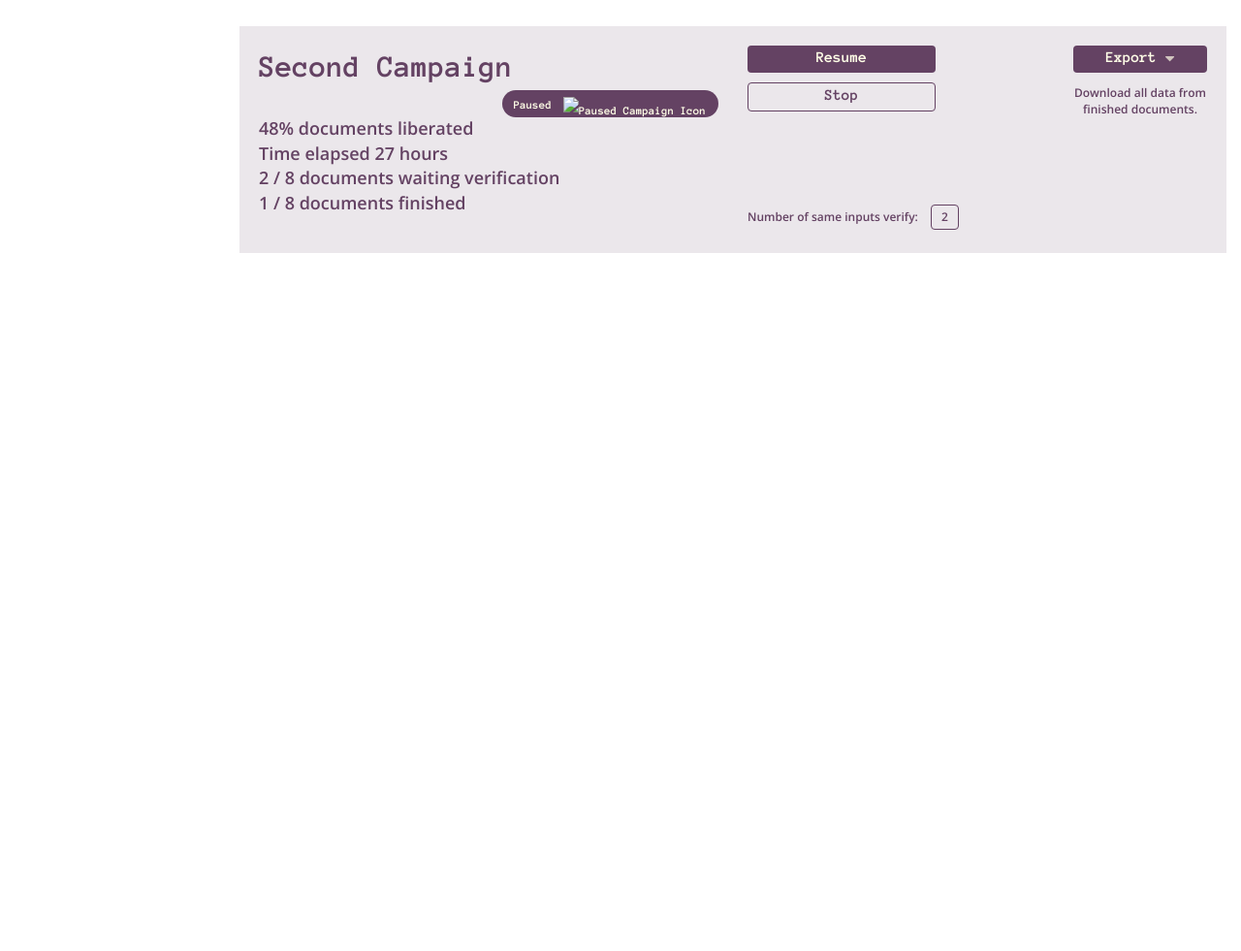
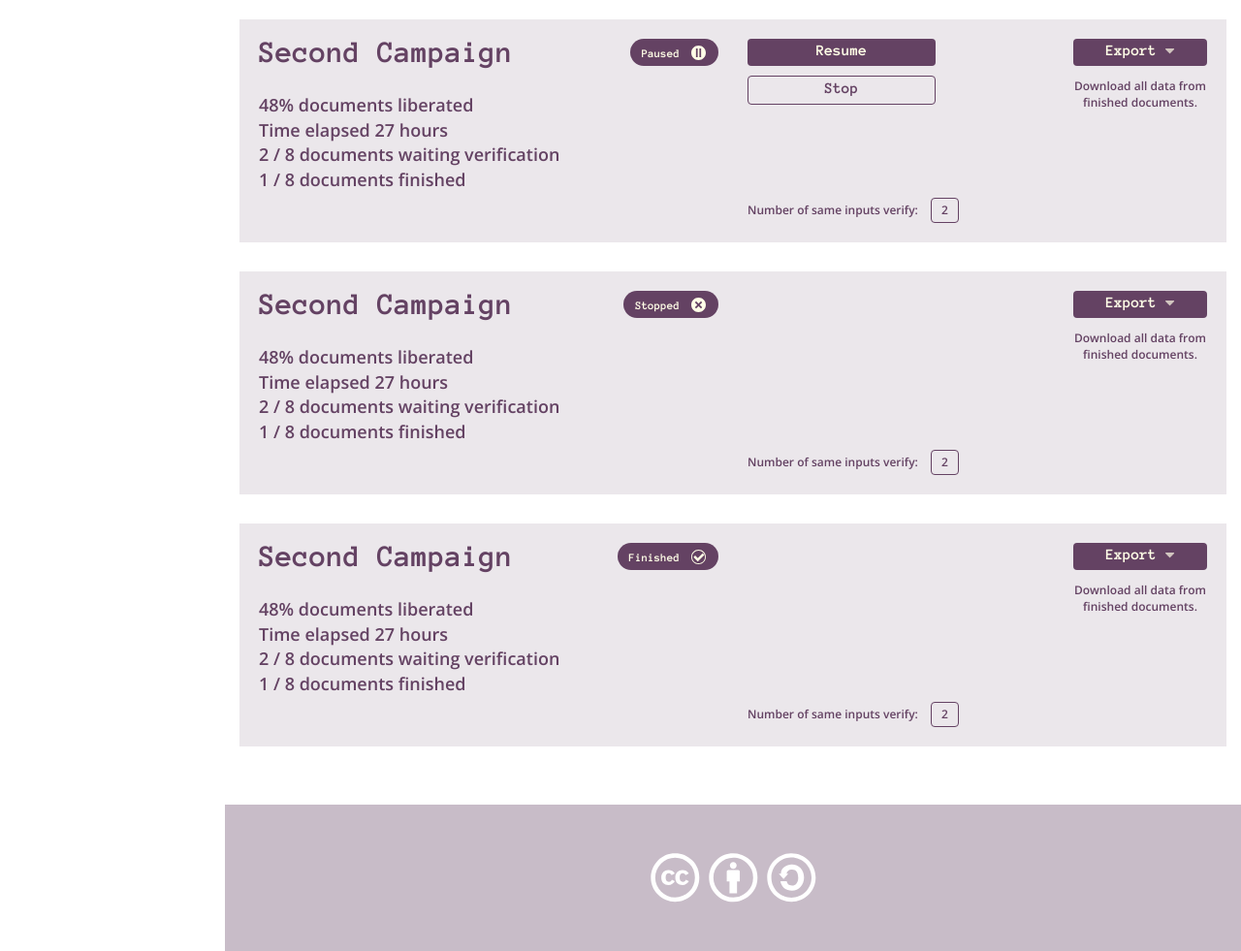
Before and after one commit to themoonsheep/moonsheep-admin, a website: page index.html in a window 1280 px wide. Shown: the part 836-1817 px from the top of the page at 97% size. Before the commit the page ends 1097 px from the top, so only its background shows below. Drawn offline with nearby package versions, Linux system fonts and the light colour scheme.

Commit message:
Campaigns list page

```diff
--- a/index.html
+++ b/index.html
@@ -136,7 +136,7 @@
             <div class="campaign-card">
               <div class="row">
                 <div class="col-md-6">
-                  <h2>Second Campaign <button class="btn btn-small btn-purple">Paused <img src="/assets/admin_pause.svg" alt="Paused Campaign Icon"></button></h2>
+                  <h2>Second Campaign <button class="btn btn-small btn-purple">Paused <img src="/assets/admin_paused.svg" alt="Paused Campaign Icon"></button></h2>
                   <ul>
                     <li>48% documents liberated</li>
                     <li>Time elapsed 27 hours</li>
@@ -165,7 +165,82 @@
         </div>
         <!-- EOF Single Campaign -->
 
+        <!-- Single Campaign Wrapper -->
+        <div class="row">
+          <div class="col-md-12">
+            <div class="campaign-card">
+              <div class="row">
+                <div class="col-md-6">
+                  <h2>Second Campaign <button class="btn btn-small btn-purple">Stopped <img src="/assets/admin_stopped.svg" alt="Stopped Campaign Icon"></button></h2>
+                  <ul>
+                    <li>48% documents liberated</li>
+                    <li>Time elapsed 27 hours</li>
+                    <li>2 / 8  documents waiting verification</li>
+                    <li>1 / 8  documents finished</li>
+                  </ul>
+                </div>
+                <div class="col-md-4 relbox">
+                  <div class="row">
+                    <div class="col-md-8">
+                      <!-- <button class="btn btn-block btn-purple" type="button">Resume</button>
+                      <button class="btn btn-block btn-transparent" type="button">Stop</button> -->
+                    </div>
+                  </div>
+                  <div class="bottom-box">
+                    <span>Number of same inputs verify: <span class="badge">2</span></span>
+                  </div>
+                </div>
+                <div class="col-md-2">
+                  <button class="btn btn-purple btn-block" type="button">Export <img src="/assets/admin_dropdown.svg" alt="chevron down, opens a dropdown menu"></button>
+                  <p class="small-text">Download all data from finished documents.</p>
+                </div>
+              </div>
+            </div>
+          </div>
+        </div>
+        <!-- EOF Single Campaign -->
+
+        <!-- Single Campaign Wrapper -->
+        <div class="row">
+          <div class="col-md-12">
+            <div class="campaign-card">
+              <div class="row">
+                <div class="col-md-6">
+                  <h2>Second Campaign <button class="btn btn-small btn-purple">Finished <img src="/assets/admin_finished.svg" alt="Finished Campaign Icon"></button></h2>
+                  <ul>
+                    <li>48% documents liberated</li>
+                    <li>Time elapsed 27 hours</li>
+                    <li>2 / 8  documents waiting verification</li>
+                    <li>1 / 8  documents finished</li>
+                  </ul>
+                </div>
+                <div class="col-md-4 relbox">
+                  <div class="row">
+                    <div class="col-md-8">
+                      <!-- <button class="btn btn-block btn-purple" type="button">Resume</button>
+                      <button class="btn btn-block btn-transparent" type="button">Stop</button> -->
+                    </div>
+                  </div>
+                  <div class="bottom-box">
+                    <span>Number of same inputs verify: <span class="badge">2</span></span>
+                  </div>
+                </div>
+                <div class="col-md-2">
+                  <button class="btn btn-purple btn-block" type="button">Export <img src="/assets/admin_dropdown.svg" alt="chevron down, opens a dropdown menu"></button>
+                  <p class="small-text">Download all data from finished documents.</p>
+                </div>
+              </div>
+            </div>
+          </div>
+        </div>
+        <!-- EOF Single Campaign -->
       </section>
+
+      <footer class="row">
+        <div class="col-md-12">
+          <img src="/assets/licences.svg" alt="License Icons">
+        </div>
+      </div>
     </main>
   </body>
 
--- a/src/less/conf/variables.less
+++ b/src/less/conf/variables.less
@@ -3,3 +3,5 @@
 
 @palepurple:  #D0C6D0;
 @palewhite:   #EBE7EB;
+
+@footerlavander: #C8BCC8;
--- a/src/less/main.less
+++ b/src/less/main.less
@@ -14,7 +14,7 @@ html, body {
   height: 100%;
 }
 h1 { .anontype(42px); margin-top: 0px; }
-h2 { .anontype(32px); margin-top: 0px; }
+h2 { .anontype(32px); margin-top: 0px; line-height: 90%; }
 a {
   color: @white;
   text-decoration: none;
@@ -72,3 +72,13 @@ a {
     }
   }
 }
+
+
+
+footer {
+  margin-top: 60px;
+  background: @footerlavander;
+  text-align: center;
+  padding-top: 50px;
+  padding-bottom: 50px;
+}
```
Also changed, not shown: assets/admin_finished.svg (added), assets/admin_paused.svg (added), assets/admin_stopped.svg (added), css/main.css.
